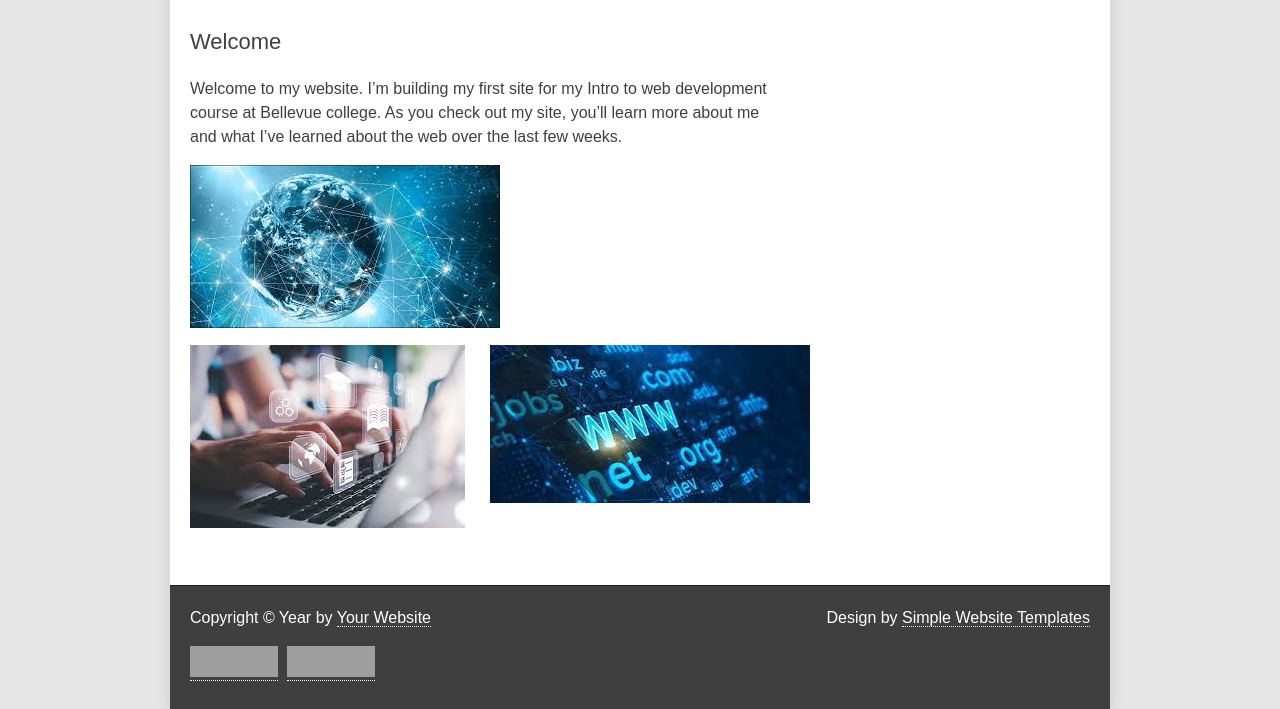
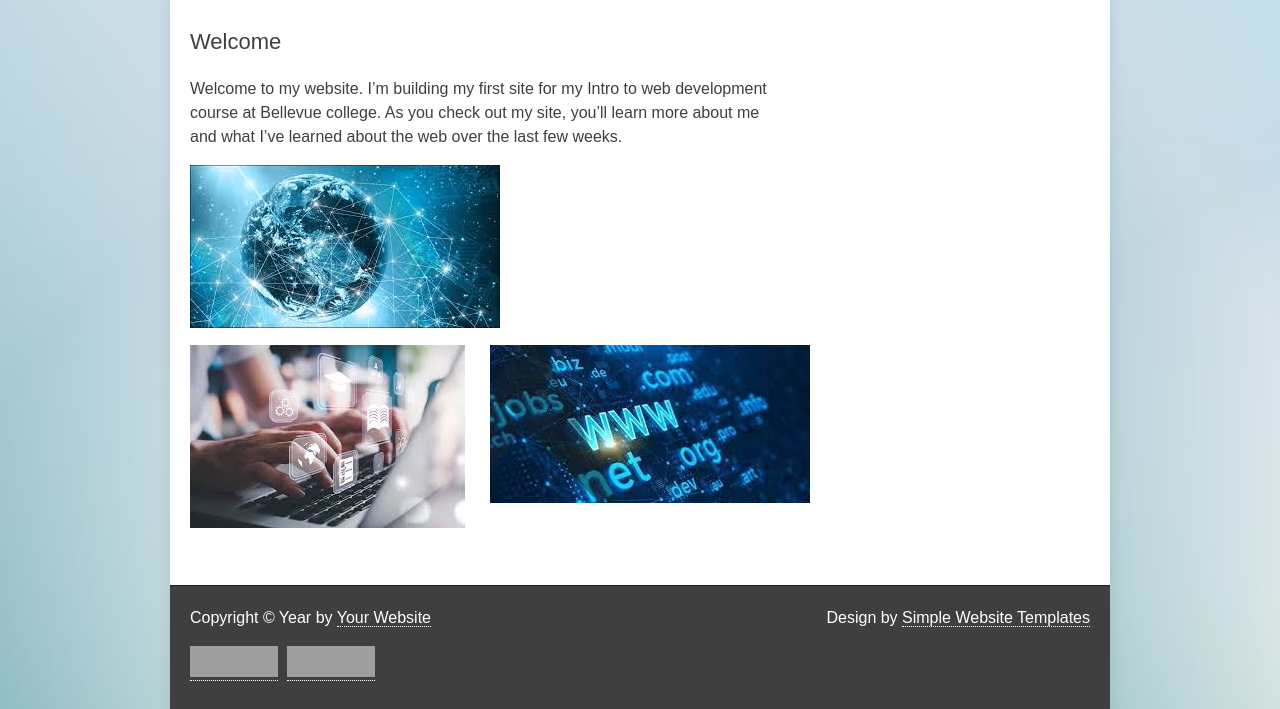
Before and after one commit to darushanov02/portfolio, a plain HTML site: page index.html in a window 1280 px wide. Shown: the part 240-949 px from the top of the page. Drawn offline with Linux system fonts and the light colour scheme; grey boxes are pictures that could not be loaded.

Commit message:
added background image

```diff
--- a/style.css
+++ b/style.css
@@ -2,7 +2,7 @@ body {
 font-family: Arial, sans-serif;
 margin: 0;
 padding: 0;
-background: #e5e5e5;
+background-image: url("background.avif");
 color: #3f3f3f;
 font-size: 16px;
 line-height: 24px;
```
Also changed, not shown: background.avif (added), pic5.jpeg (renamed from pic5 copy.jpeg), 1 other file.
